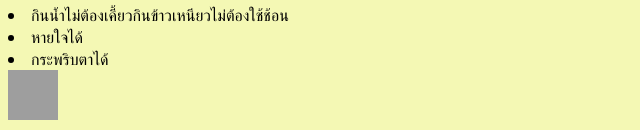
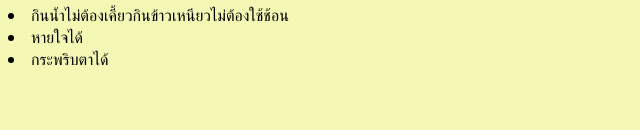
Before and after one commit to Sky0neXsm2005/Surachat1.github.io, a plain HTML site: page งานที่1.html in a window 1280 px wide. Shown: the part 724-854 px from the top of the page, without its empty margins (0-640 px from the left). After the commit the page ends 802 px from the top, so only its background shows below. Drawn offline with Linux system fonts and the light colour scheme; grey boxes are pictures that could not be loaded.

Commit message:
Update งานที่1.html

```diff
--- a/งานที่1.html
+++ b/งานที่1.html
@@ -22,10 +22,6 @@
     <li>กินน้ำไม่ต้องเคี้ยวกินข้าวเหนียวไม่ต้องใช้ช้อน</li>
     <li>หายใจได้</li>
     <li>กระพริบตาได้</li>
-
-        <a href="index.html">
-      <img src="https://static.thenounproject.com/png/2354761-200.png" width="50px" height="50px"  alt="back-button">
-    </a>
 </div>
 </div>
 </body>
```
